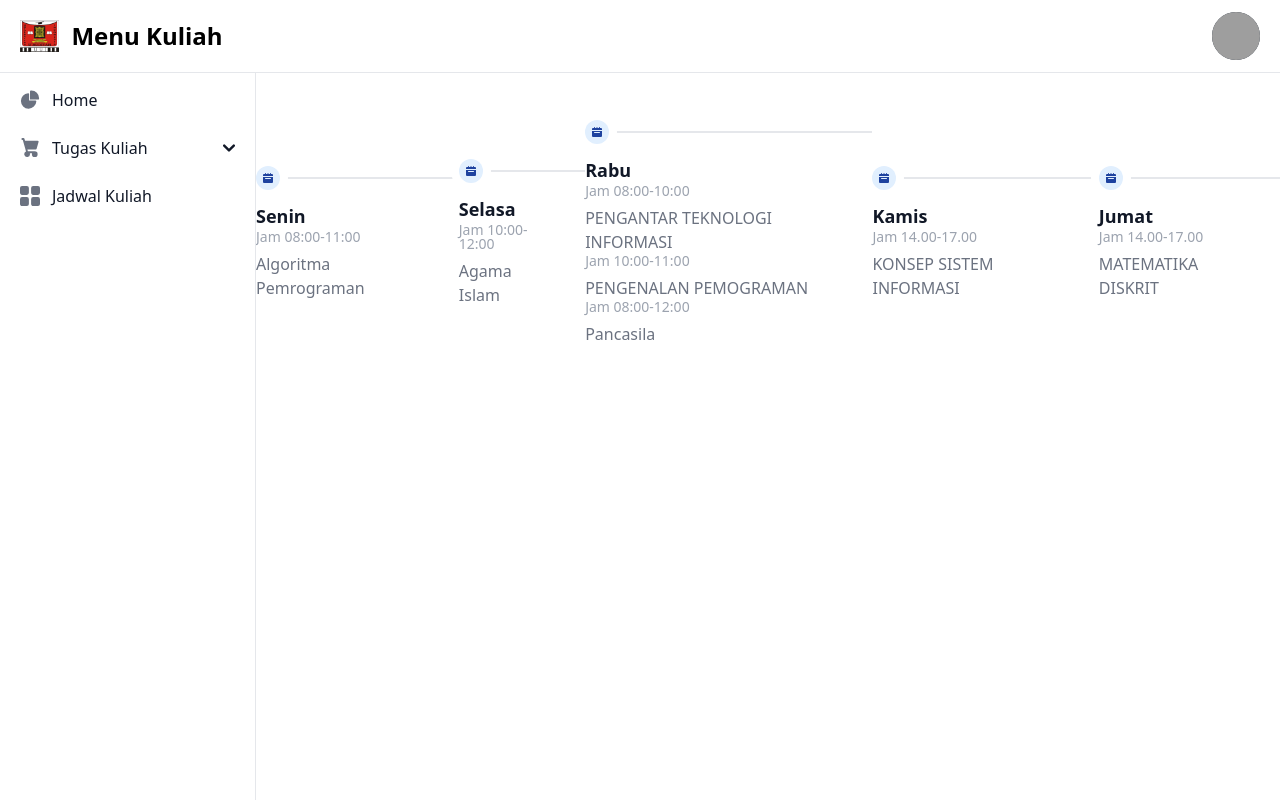
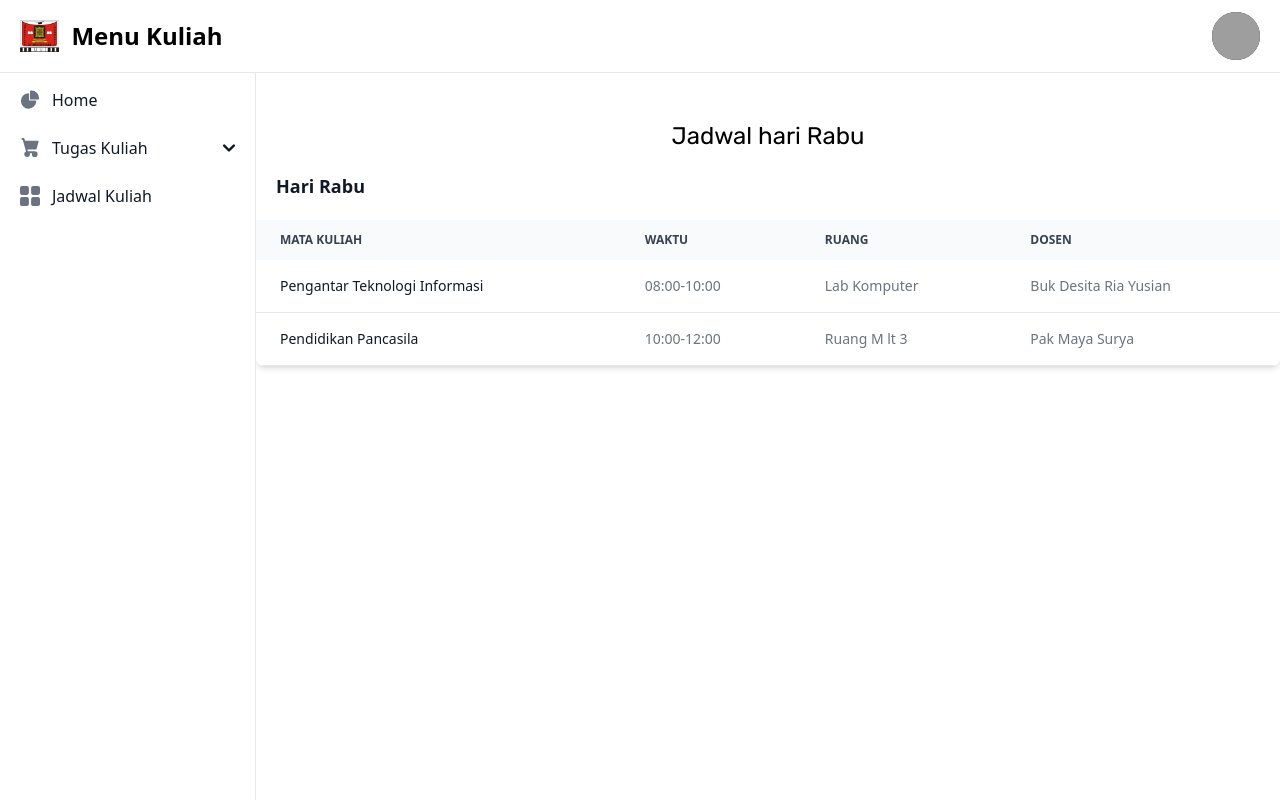
Before and after one commit to djaroephon/MenuKuliah, a Vue app: page /jadwal in a window 1280 px wide. Built offline with nearby package versions, Linux system fonts and the light colour scheme; grey boxes are pictures that could not be loaded.

Commit message:
Perubahan pada Bagian Roster

```diff
--- a/src/views/JadwalView.vue
+++ b/src/views/JadwalView.vue
@@ -1,54 +1,95 @@
 <script setup>
 import { ref } from 'vue';
 
-// Get the current day of the week
-const today = new Date().toLocaleDateString('en-US', { weekday: 'long' });
+const day = new Date().toLocaleDateString('ind',{weekday: 'long'});
 
-// Days data with schedule
-const days = ref([
-  { name: 'Senin', schedule: [{ time: '08:00-11:00', subject: 'Algoritma Pemrograman' }] },
-  { name: 'Selasa', schedule: [{ time: '10:00-12:00', subject: 'Agama Islam' }] },
-  { name: 'Rabu', schedule: [
-      { time: '08:00-10:00', subject: 'PENGANTAR TEKNOLOGI INFORMASI' },
-      { time: '10:00-11:00', subject: 'PENGENALAN PEMOGRAMAN' },
-      { time: '08:00-12:00', subject: 'Pancasila' },
-    ]
-  },
-  { name: 'Kamis', schedule:[{ time: '14.00-17.00', subject: 'KONSEP SISTEM INFORMASI'}]},
-  { name: 'Jumat', schedule:[{ time: '14.00-17.00', subject: 'MATEMATIKA DISKRIT'}]},
-
+const roster = ref([
+  { hari: 'Senin', jadwal:[{ jam: '08:00-10:00', matkul: 'Algoritma Pemrograman'}], ruang:'Lab Komputer', dosen:'Pak Mahendar Dwi Payana' },
+  {hari: 'Selasa', jadwal:[{ jam: '10:00-12:00', matkul: 'Agama Islam'}], ruang:'Ruang C lt 2', dosen:'Pak Burhan' },
+  {hari: 'rabu', jadwal:[
+      {jam: '08:00-10:00', matkul: 'Pengantar Teknologi Informasi', ruang:'Lab Komputer', dosen:'Buk Desita Ria Yusian'} ,
+      {jam:'10:00-12:00', matkul: 'Pendidikan Pancasila', ruang:'Ruang M lt 3', dosen:'Pak Maya Surya'}
+  ]},
+  {hari: 'Kamis', jadwal:[
+    {jam:'10:00-12:00', matkul:'Pengenalan pemograman', ruang:'Lab Komputer', dosen:'Pak Muammar'},
+    {jam:'14:00-17:00', matkul:'KONSEP SISTEM INFORMASI', ruang: 'Lab Komputer', dosen:'Buk Putri Seriyanti'}
+  ]},
+  {hari: 'Jumat', jadwal:[{jam:'14:00-17:00', matkul:'Matematika diskrit'}], ruang:'Ruang C lt 2', dosen:'Buk Mutiawati '}
 ]);
 
-// Function to check if the day is today
-const isToday = (day) => {
-  return today === day;
-};
+const getTodayRoster = () =>{
+  const todaySchedule = roster.value.find(r => r.hari.toLowerCase() === day.toLowerCase());
+
+  if (todaySchedule) {
+    todaySchedule.jadwal.sort((a, b) => {
+      const startTimeA = a.jam.split('-')[0];
+      const startTimeB = b.jam.split('-')[0];
+
+      return startTimeA.localeCompare(startTimeB);
+    });
+  }
+
+  return todaySchedule;
+}
+
+const todayRoster = ref(getTodayRoster())
+
+
+
+
 </script>
 
 <template>
   <div class="ml-64 mt-10 pt-20">
-    <ol class="items-center sm:flex">
-      <li v-for="(day, index) in days" :key="index" class="relative mb-6 sm:mb-0">
-        <div class="flex items-center">
-          <div class="z-10 flex items-center justify-center w-6 h-6 bg-blue-100 rounded-full ring-0 ring-white dark:bg-blue-900 sm:ring-8 dark:ring-gray-900 shrink-0">
-            <svg class="w-2.5 h-2.5 text-blue-800 dark:text-blue-300" aria-hidden="true" xmlns="http://www.w3.org/2000/svg" fill="currentColor" viewBox="0 0 20 20">
-              <path d="M20 4a2 2 0 0 0-2-2h-2V1a1 1 0 0 0-2 0v1h-3V1a1 1 0 0 0-2 0v1H6V1a1 1 0 0 0-2 0v1H2a2 2 0 0 0-2 2v2h20V4ZM0 18a2 2 0 0 0 2 2h16a2 2 0 0 0 2-2V8H0v10Zm5-8h10a1 1 0 0 1 0 2H5a1 1 0 0 1 0-2Z"/>
-            </svg>
-          </div>
-          <div class="hidden sm:flex w-full bg-gray-200 h-0.5 dark:bg-gray-700"></div>
-        </div>
-        <div class="mt-3 sm:pe-8">
-          <h3 :class="isToday(day.name) ? 'text-lg font-semibold text-gray-900 dark:text-white font-bold' : 'text-lg font-semibold text-gray-900 dark:text-white'">
-            {{ day.name }}
-          </h3>
-          <div v-for="(item, i) in day.schedule" :key="i">
-            <time class="block mb-2 text-sm font-normal leading-none text-gray-400 dark:text-gray-500">Jam {{ item.time }}</time>
-            <p class="text-base font-normal text-gray-500 dark:text-gray-400">{{ item.subject }}</p>
-          </div>
-        </div>
-      </li>
-    </ol>
+      <h5 id="dayName" class="text-center text-2xl">Jadwal hari {{ day }}</h5>
+<div class="relative overflow-x-auto shadow-md sm:rounded-lg">
+    <table class="w-full text-sm text-left rtl:text-right text-gray-500 dark:text-gray-400">
+        <caption class="p-5 text-lg font-semibold text-left rtl:text-right text-gray-900 bg-white dark:text-white dark:bg-gray-800">
+            Hari {{ day }}
+        </caption>
+        <thead class="text-xs text-gray-700 uppercase bg-gray-50 dark:bg-gray-700 dark:text-gray-400">
+            <tr>
+                <th scope="col" class="px-6 py-3">
+                    Mata kuliah
+                </th>
+                <th scope="col" class="px-6 py-3">
+                    Waktu
+                </th>
+                <th scope="col" class="px-6 py-3">
+                    Ruang
+                </th>
+                <th scope="col" class="px-6 py-3">
+                    Dosen
+                </th>
+            </tr>
+        </thead>
+        <tbody>
+            <tr class="bg-white border-b dark:bg-gray-800 dark:border-gray-700" v-for="(item, index) in todayRoster?.jadwal" :key="index">
+                <th scope="row" class="px-6 py-4 font-medium text-gray-900 whitespace-nowrap dark:text-white">
+                    {{ item.matkul }}
+                </th>
+                <td class="px-6 py-4">
+                    {{ item.jam }}
+                </td>
+                <td class="px-6 py-4">
+                    {{ item.ruang }}
+                </td>
+                <td class="px-6 py-4">
+                    {{ item.dosen }}
+                </td>
+            </tr>
+        </tbody>
+    </table>
+</div>
+
   </div>
 </template>
 
->
+<style scoped>
+@import url('https://fonts.googleapis.com/css2?family=Rubik:ital,wght@0,300..900;1,300..900&display=swap');
+
+#dayName{
+  font-family:"Rubik", sans-serif ;
+}
+
+</style>
```
